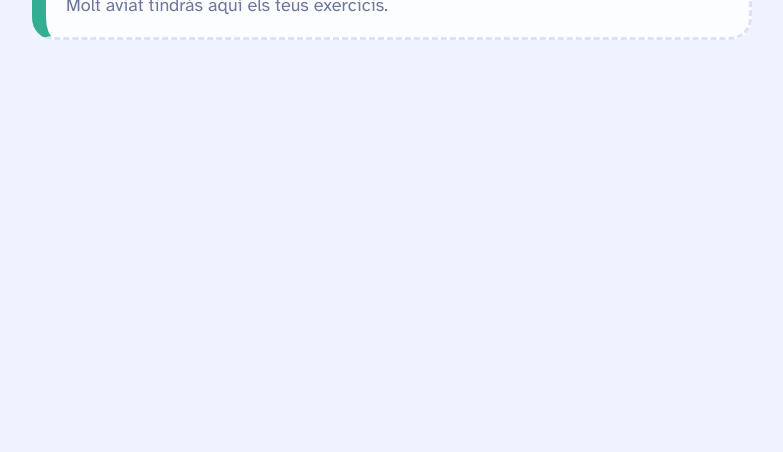
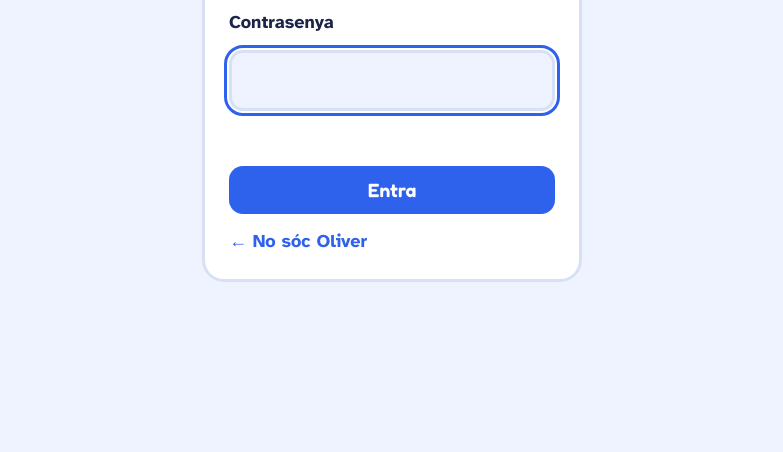
Before and after one commit to carbaxo/cole-en-casa, a plain HTML site: page oliver/index.html in a window 1280 px wide. Shown: the part 348-800 px from the top of the page, without its empty margins (248-1031 px from the left). Drawn offline with Linux system fonts and the light colour scheme.

Commit message:
Afegir contrasenya per entrar a l'espai de cada nen
El Mario entra amb «mario» i l'Oliver amb «oliver». Es demana un sol cop
per dispositiu, i a la pàgina de cada nen hi ha «Tanca la sessió» per si
comparteixen tauleta. És només un candau per a nens: la web és pública.

Co-Authored-By: Claude Opus 5.5 <noreply@anthropic.com>
Claude-Session: https://claude.ai/code/session_01TSrusGcDmp7L7tL9U1yjZZ

```diff
--- /dev/null
+++ b/gate.js
@@ -0,0 +1,54 @@
+/* Candau senzill per entrar a l'espai de cada nen.
+   Ús: <script src="RUTA/gate.js" data-kid="mario"></script> dins del <head>.
+   No és seguretat de debò (la web és pública): només evita entrar a l'espai de l'altre. */
+(function(){
+  var KIDS={
+    mario:{name:'Mario',hash:'59195c6c541c8307f1da2d1e768d6f2280c984df217ad5f4c64c3542b04111a4'},
+    oliver:{name:'Oliver',hash:'7dfef7aed2105b7eceb4d34e1ad84fdad4693bd5de041e1b47079efeb6001a83'}
+  };
+  var me=document.currentScript, kid=me&&me.getAttribute('data-kid'), K=KIDS[kid];
+  if(!K)return;
+  var KEY='cec-unlock-'+kid;
+  function isOpen(){try{return localStorage.getItem(KEY)==='1'}catch(e){return false}}
+  window.cecLock=function(){try{localStorage.removeItem(KEY)}catch(e){};location.reload()};
+  if(isOpen())return;
+
+  var root=document.documentElement;root.classList.add('cec-locked');
+  var st=document.createElement('style');
+  st.textContent='.cec-locked body>*:not(#cec-gate){display:none!important}'+
+  '#cec-gate{min-height:100vh;display:grid;place-items:center;padding:24px max(16px,env(safe-area-inset-left,0px));box-sizing:border-box;background:var(--bg,#eef3ff);color:var(--ink,#1c2547);font-family:"Atkinson Hyperlegible","Segoe UI",system-ui,sans-serif}'+
+  '#cec-gate form{width:100%;max-width:380px;background:var(--paper,#fff);border:3px solid var(--line,#d8e0f5);border-radius:22px;padding:24px;display:flex;flex-direction:column;gap:14px;box-sizing:border-box}'+
+  '#cec-gate .lock{width:56px;height:56px;border-radius:50%;background:var(--accent,#2f62ec);display:grid;place-items:center}'+
+  '#cec-gate h1{font-family:"Fredoka","Trebuchet MS",system-ui,sans-serif;font-size:2rem;margin:0;line-height:1.1}'+
+  '#cec-gate p{margin:0;color:var(--muted,#58628a)}'+
+  '#cec-gate label{font-weight:700}'+
+  '#cec-gate input{font:inherit;font-size:1.3rem;padding:12px 14px;border:3px solid var(--line,#d8e0f5);border-radius:14px;background:var(--bg,#eef3ff);color:var(--ink,#1c2547);width:100%;box-sizing:border-box}'+
+  '#cec-gate input:focus{outline:3px solid var(--accent,#2f62ec);outline-offset:2px}'+
+  '#cec-gate button{font-family:"Fredoka","Trebuchet MS",system-ui,sans-serif;font-weight:600;font-size:1.2rem;background:var(--accent,#2f62ec);color:#fff;border:0;border-radius:14px;padding:12px 20px;cursor:pointer}'+
+  '#cec-gate .err{color:var(--bad,#c8372d);font-weight:700;min-height:1.5em}'+
+  '#cec-gate a{color:var(--accent,#2f62ec);font-weight:700;text-decoration:none}';
+  document.head.appendChild(st);
+
+  async function sha(t){var b=await crypto.subtle.digest('SHA-256',new TextEncoder().encode(t));return Array.from(new Uint8Array(b)).map(function(x){return x.toString(16).padStart(2,'0')}).join('')}
+  function home(){var s=me.getAttribute('src')||'';return s.replace(/gate\.js.*$/,'')||'./'}
+
+  function build(){
+    var g=document.createElement('div');g.id='cec-gate';
+    g.innerHTML='<form autocomplete="off"><div class="lock" aria-hidden="true"><svg viewBox="0 0 24 24" width="28" height="28" fill="none" stroke="#fff" stroke-width="2.4" stroke-linecap="round"><rect x="5" y="11" width="14" height="10" rx="2"/><path d="M8 11V8a4 4 0 0 1 8 0v3"/></svg></div>'+
+      '<h1>Hola, '+K.name+'!</h1><p>Escriu la teva contrasenya per entrar.</p>'+
+      '<label for="cec-pw">Contrasenya</label><input id="cec-pw" type="password" autocapitalize="none" autocorrect="off" spellcheck="false">'+
+      '<p class="err" id="cec-err" aria-live="polite"></p><button type="submit">Entra</button>'+
+      '<a href="'+home()+'">← No sóc '+K.name+'</a></form>';
+    document.body.insertBefore(g,document.body.firstChild);
+    var f=g.querySelector('form'),inp=g.querySelector('input'),err=g.querySelector('#cec-err');
+    inp.focus();
+    f.addEventListener('submit',async function(e){
+      e.preventDefault();
+      var ok=false;
+      try{ok=(await sha(inp.value.trim().toLowerCase()))===K.hash}catch(x){ok=inp.value.trim().toLowerCase()===kid}
+      if(ok){try{localStorage.setItem(KEY,'1')}catch(x){};root.classList.remove('cec-locked');g.remove()}
+      else{err.textContent='Aquesta no és la contrasenya. Torna-ho a provar!';inp.value='';inp.focus()}
+    });
+  }
+  if(document.body)build();else document.addEventListener('DOMContentLoaded',build);
+})();
--- a/mario/sw.js
+++ b/mario/sw.js
@@ -1,6 +1,6 @@
 // Canvia la versió quan vulguis forçar una actualització
-const CACHE='mario-v1';
-const FILES=["./", "index.html", "manifest.webmanifest", "icon.svg", "icon-192.png", "icon-512.png", "pronoms-febles/", "pronoms-febles/index.html"];
+const CACHE='mario-v2';
+const FILES=["../gate.js","./", "index.html", "manifest.webmanifest", "icon.svg", "icon-192.png", "icon-512.png", "pronoms-febles/", "pronoms-febles/index.html"];
 self.addEventListener('install',e=>{e.waitUntil(caches.open(CACHE).then(c=>c.addAll(FILES)));self.skipWaiting()});
 self.addEventListener('activate',e=>{e.waitUntil(caches.keys().then(ks=>Promise.all(ks.filter(k=>k!==CACHE).map(k=>caches.delete(k)))));self.clients.claim()});
 self.addEventListener('fetch',e=>{
--- a/oliver/index.html
+++ b/oliver/index.html
@@ -4,6 +4,7 @@
 <meta charset="utf-8">
 <meta name="viewport" content="width=device-width, initial-scale=1, viewport-fit=cover">
 <meta name="theme-color" content="var(--c3)">
+<script src="../gate.js" data-kid="oliver"></script>
 <title>Temes de l'Oliver</title>
 <link rel="manifest" href="manifest.webmanifest">
 <link rel="icon" href="icon.svg" type="image/svg+xml">
@@ -35,7 +36,7 @@ a.card:hover{border-color:var(--cc)}a.card:focus-visible,.back:focus-visible{out
 </head>
 <body>
 <div class="wrap" style="--cc:var(--c3)">
-<a class="back" href="../">← Cole en casa</a>
+<div style="display:flex;justify-content:space-between;gap:12px;flex-wrap:wrap"><a class="back" href="../">← Cole en casa</a><button type="button" class="back" style="font:inherit;font-weight:700;background:none;border:0;padding:0;cursor:pointer" onclick="cecLock()">Tanca la sessió</button></div>
 <span class="eyebrow">4t de primària</span>
 <h1>Hola, Oliver!</h1>
 <p class="muted">Aquí trobaràs els teus temes per estudiar.</p>
--- a/oliver/sw.js
+++ b/oliver/sw.js
@@ -1,6 +1,6 @@
 // Canvia la versió quan vulguis forçar una actualització
-const CACHE='oliver-v1';
-const FILES=["./", "index.html", "manifest.webmanifest", "icon.svg", "icon-192.png", "icon-512.png"];
+const CACHE='oliver-v2';
+const FILES=["../gate.js","./", "index.html", "manifest.webmanifest", "icon.svg", "icon-192.png", "icon-512.png"];
 self.addEventListener('install',e=>{e.waitUntil(caches.open(CACHE).then(c=>c.addAll(FILES)));self.skipWaiting()});
 self.addEventListener('activate',e=>{e.waitUntil(caches.keys().then(ks=>Promise.all(ks.filter(k=>k!==CACHE).map(k=>caches.delete(k)))));self.clients.claim()});
 self.addEventListener('fetch',e=>{
```
Also changed, not shown: mario/index.html (+2 -1 lines), mario/pronoms-febles/index.html (+1 -0 lines).
